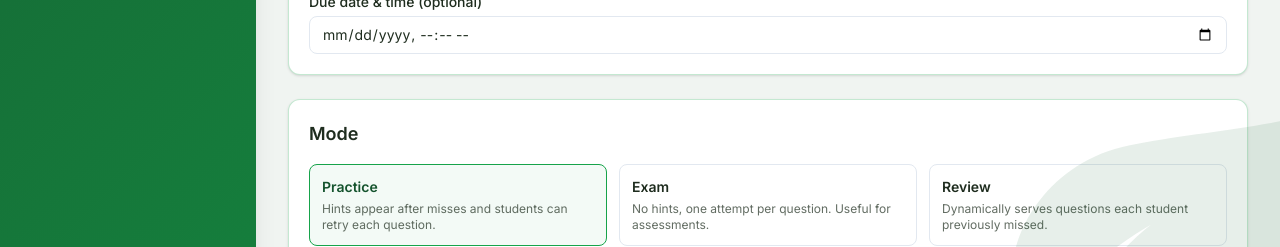
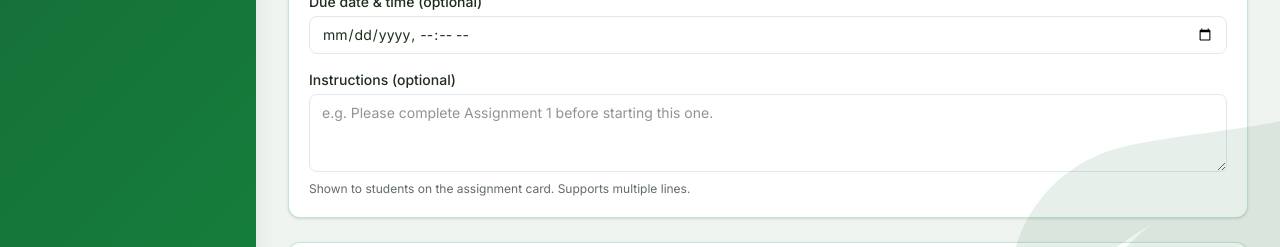
Before and after one commit to miinakoyama/kb-tutor, a Next.js app: page /assignments/manage/new in a window 1280 px wide. Shown: the part 459-706 px from the top of the page. Built offline with nearby package versions, Linux system fonts and the light colour scheme; no server answers; the database is empty.

Commit message:
add instruction field to assignment

```diff
--- a/src/app/api/assignments/manage/[assignmentId]/route.ts
+++ b/src/app/api/assignments/manage/[assignmentId]/route.ts
@@ -35,6 +35,7 @@ async function loadAssignmentForRequester(
         max_questions: number | null;
         review_topics: string[] | null;
         review_standards: string[] | null;
+        instructions: string | null;
       };
     }
   | { error: string; status: number }
@@ -42,7 +43,7 @@ async function loadAssignmentForRequester(
   const { data: assignment, error: assignmentError } = await admin
     .from("assignments")
     .select(
-      "id,title,school_id,due_date,module_ids,topics,target_minutes,created_at,created_by,mode,randomize_order,max_questions,review_topics,review_standards",
+      "id,title,school_id,due_date,module_ids,topics,target_minutes,created_at,created_by,mode,randomize_order,max_questions,review_topics,review_standards,instructions",
     )
     .eq("id", assignmentId)
     .maybeSingle();
@@ -86,6 +87,10 @@ async function loadAssignmentForRequester(
         typeof assignment.max_questions === "number" ? assignment.max_questions : null,
       review_topics: (assignment.review_topics as string[] | null) ?? null,
       review_standards: (assignment.review_standards as string[] | null) ?? null,
+      instructions:
+        typeof assignment.instructions === "string"
+          ? assignment.instructions
+          : null,
     },
   };
 }
@@ -331,6 +336,7 @@ interface PatchBody {
   dueDate?: string | null;
   targetMinutes?: number;
   randomizeOrder?: boolean;
+  instructions?: string | null;
 }
 
 const DISALLOWED_CONTENT_KEYS = [
@@ -410,6 +416,15 @@ export async function PATCH(
     updates.randomize_order = body.randomizeOrder;
   }
 
+  if ("instructions" in body) {
+    if (body.instructions === null || body.instructions === undefined) {
+      updates.instructions = null;
+    } else if (typeof body.instructions === "string") {
+      const trimmed = body.instructions.trim();
+      updates.instructions = trimmed.length > 0 ? trimmed : null;
+    }
+  }
+
   if (Object.keys(updates).length === 0) {
     return NextResponse.json({ ok: true, assignment_id: assignmentId });
   }
--- a/src/app/api/assignments/manage/route.ts
+++ b/src/app/api/assignments/manage/route.ts
@@ -85,7 +85,7 @@ export async function GET(request: NextRequest) {
     admin
       .from("assignments")
       .select(
-        "id,title,school_id,due_date,module_ids,topics,target_minutes,created_at,created_by,mode,randomize_order,max_questions,review_topics,review_standards",
+        "id,title,school_id,due_date,module_ids,topics,target_minutes,created_at,created_by,mode,randomize_order,max_questions,review_topics,review_standards,instructions",
       )
       .in("school_id", schoolIds)
       .order("created_at", { ascending: false }),
@@ -226,6 +226,7 @@ export async function POST(request: Request) {
     targetMinutes?: number;
     mode?: AssignmentMode;
     randomizeOrder?: boolean;
+    instructions?: string | null;
     sourceType?: AssignmentSourceType;
     existingSetId?: string;
     selectedQuestions?: Array<{ setId: string; questionIds: string[] }>;
@@ -247,6 +248,12 @@ export async function POST(request: Request) {
       : 20;
   const mode = sanitizeMode(body.mode);
   const randomizeOrder = body.randomizeOrder !== false;
+  // Store trimmed instructions, and null-out when the string is empty so
+  // the column stays NULL instead of an empty string (simpler "has
+  // instructions?" checks downstream).
+  const rawInstructions =
+    typeof body.instructions === "string" ? body.instructions.trim() : "";
+  const instructions = rawInstructions.length > 0 ? rawInstructions : null;
 
   if (!title || !schoolId) {
     return NextResponse.json({ error: "Missing required fields" }, { status: 400 });
@@ -334,6 +341,7 @@ export async function POST(request: Request) {
     max_questions: maxQuestions,
     review_topics: mode === "review" ? reviewTopics : null,
     review_standards: mode === "review" ? reviewStandards : null,
+    instructions,
   });
   if (assignmentError) {
     return NextResponse.json({ error: assignmentError.message }, { status: 400 });
--- a/src/app/assignments/manage/[assignmentId]/page.tsx
+++ b/src/app/assignments/manage/[assignmentId]/page.tsx
@@ -42,6 +42,7 @@ interface AssignmentDetail {
   max_questions: number | null;
   review_topics: string[] | null;
   review_standards: string[] | null;
+  instructions: string | null;
 }
 
 interface SnapshotEntry {
@@ -179,6 +180,9 @@ function AssignmentDetailContent({
   const [randomizeOrder, setRandomizeOrder] = useState(
     assignment.randomize_order !== false,
   );
+  const [instructions, setInstructions] = useState(
+    assignment.instructions ?? "",
+  );
   const [metaSaving, setMetaSaving] = useState(false);
   const [metaError, setMetaError] = useState<string | null>(null);
 
@@ -190,19 +194,22 @@ function AssignmentDetailContent({
     const storedIso = assignment.due_date
       ? new Date(assignment.due_date).toISOString()
       : null;
+    const storedInstructions = assignment.instructions ?? "";
     return (
       title.trim() !== assignment.title ||
       formIso !== storedIso ||
       Number(targetMinutes) !== assignment.target_minutes ||
-      randomizeOrder !== (assignment.randomize_order !== false)
+      randomizeOrder !== (assignment.randomize_order !== false) ||
+      instructions !== storedInstructions
     );
-  }, [title, dueDate, targetMinutes, randomizeOrder, assignment]);
+  }, [title, dueDate, targetMinutes, randomizeOrder, instructions, assignment]);
 
   const saveMeta = async () => {
     setMetaSaving(true);
     setMetaError(null);
     setMessage(null);
     try {
+      const trimmedInstructions = instructions.trim();
       const response = await fetch(`/api/assignments/manage/${assignmentId}`, {
         method: "PATCH",
         headers: { "Content-Type": "application/json" },
@@ -211,6 +218,8 @@ function AssignmentDetailContent({
           dueDate: dateTimeLocalValueToIso(dueDate),
           targetMinutes,
           randomizeOrder,
+          instructions:
+            trimmedInstructions.length > 0 ? trimmedInstructions : null,
         }),
       });
       const payload = (await response.json()) as { error?: string };
@@ -386,6 +395,22 @@ function AssignmentDetailContent({
               <span className="text-xs text-slate-gray/70">
                 Each student sees questions in a different deterministic order.
               </span>
+            </span>
+          </label>
+
+          <label className="block text-sm text-slate-gray md:col-span-2">
+            <span className="block mb-1 font-medium">
+              Instructions (optional)
+            </span>
+            <textarea
+              value={instructions}
+              onChange={(event) => setInstructions(event.target.value)}
+              rows={3}
+              placeholder="e.g. Please complete Assignment 1 before starting this one."
+              className="w-full rounded-md border border-slate-300 bg-white px-3 py-2 text-sm resize-y"
+            />
+            <span className="block mt-1 text-xs text-slate-gray/70">
+              Shown to students on the assignment card.
             </span>
           </label>
         </div>
--- a/src/app/assignments/manage/new/page.tsx
+++ b/src/app/assignments/manage/new/page.tsx
@@ -62,6 +62,7 @@ function CreateAssignmentContent() {
   const [selectedSchoolId, setSelectedSchoolId] = useState("");
   const [dueDate, setDueDate] = useState("");
   const [targetMinutes, setTargetMinutes] = useState("20");
+  const [instructions, setInstructions] = useState("");
   const [mode, setMode] = useState<AssignmentMode>("practice");
   const [randomizeOrder, setRandomizeOrder] = useState(true);
   const [sourceType, setSourceType] = useState<QuestionSourceType>("existing_set");
@@ -171,6 +172,7 @@ function CreateAssignmentContent() {
         return;
       }
 
+      const trimmedInstructions = instructions.trim();
       const body: Record<string, unknown> = {
         title: cleanTitle,
         schoolId: selectedSchoolId,
@@ -178,6 +180,8 @@ function CreateAssignmentContent() {
         targetMinutes: targetMinutesValue,
         mode,
         randomizeOrder,
+        instructions:
+          trimmedInstructions.length > 0 ? trimmedInstructions : null,
       };
 
       if (mode === "review") {
@@ -251,6 +255,7 @@ function CreateAssignmentContent() {
       selectedSchoolId,
       dueDate,
       targetMinutes,
+      instructions,
       mode,
       randomizeOrder,
       reviewScope,
@@ -348,6 +353,22 @@ function CreateAssignmentContent() {
                 onChange={(event) => setDueDate(event.target.value)}
                 className="w-full rounded-lg border border-slate-200 px-3 py-2 focus:ring-2 focus:ring-[#16a34a]/20 focus:border-[#16a34a] outline-none"
               />
+            </label>
+            <label className="block text-sm text-slate-gray md:col-span-2">
+              <span className="block mb-1 font-medium">
+                Instructions (optional)
+              </span>
+              <textarea
+                value={instructions}
+                onChange={(event) => setInstructions(event.target.value)}
+                rows={3}
+                placeholder="e.g. Please complete Assignment 1 before starting this one."
+                className="w-full rounded-lg border border-slate-200 px-3 py-2 focus:ring-2 focus:ring-[#16a34a]/20 focus:border-[#16a34a] outline-none resize-y"
+              />
+              <span className="block mt-1 text-xs text-slate-gray/70">
+                Shown to students on the assignment card. Supports multiple
+                lines.
+              </span>
             </label>
           </div>
         </section>
--- a/src/app/assignments/manage/page.tsx
+++ b/src/app/assignments/manage/page.tsx
@@ -235,11 +235,6 @@ function AssignmentManagementContent() {
                         {describeAssignment(assignment).map((part, index) => (
                           <span key={index}>{part}</span>
                         ))}
-                        {assignment.topics.length > 0 && (
-                          <span className="truncate max-w-[240px]">
-                            {assignment.topics.join(", ")}
-                          </span>
-                        )}
                         {assignment.due_date && (
                           <span className="inline-flex items-center gap-1">
                             <CalendarDays className="w-3.5 h-3.5" />
--- a/src/components/assignments/StudentAssignmentsList.tsx
+++ b/src/components/assignments/StudentAssignmentsList.tsx
@@ -8,6 +8,7 @@ import {
   Play,
   RotateCcw,
   Clock,
+  Info,
 } from "lucide-react";
 import type {
   StudentAssignmentListItem,
@@ -211,12 +212,19 @@ function AssignmentCard({
           <h2 className="text-lg font-semibold text-slate-gray">
             {assignment.title}
           </h2>
-          <p className="text-sm text-slate-gray/70 mt-1">
-            Topics: {assignment.topics.slice(0, 3).join(", ")}
-            {assignment.topics.length > 3
-              ? ` +${assignment.topics.length - 3} more`
-              : ""}
-          </p>
+          {assignment.instructions && (
+            <div className="mt-3 rounded-lg border border-amber-200 bg-amber-50 px-3 py-2.5 flex items-start gap-2">
+              <Info className="w-4 h-4 text-amber-600 mt-0.5 flex-shrink-0" />
+              <div className="min-w-0 flex-1">
+                <p className="text-[11px] font-semibold uppercase tracking-wide text-amber-800 mb-0.5">
+                  Instructions
+                </p>
+                <p className="text-sm text-amber-900 whitespace-pre-wrap leading-relaxed">
+                  {assignment.instructions}
+                </p>
+              </div>
+            </div>
+          )}
 
           <ProgressRow assignment={assignment} />
 
--- a/src/lib/student-assignments.ts
+++ b/src/lib/student-assignments.ts
@@ -23,6 +23,7 @@ export type StudentAssignmentListItem = {
   mode: AssignmentMode;
   randomize_order: boolean;
   max_questions: number | null;
+  instructions: string | null;
   status: StudentAssignmentStatus;
   last_completed_at: string | null;
   progress: StudentAssignmentProgress;
@@ -59,6 +60,10 @@ function toAssignmentBase(row: Record<string, unknown>): AssignmentBaseFields {
     randomize_order: row.randomize_order !== false,
     max_questions:
       typeof row.max_questions === "number" ? row.max_questions : null,
+    instructions:
+      typeof row.instructions === "string" && row.instructions.length > 0
+        ? row.instructions
+        : null,
   };
 }
 
@@ -104,7 +109,7 @@ async function fetchAssignmentList(
   const { data: assignmentRows, error: assignmentsError } = await admin
     .from("assignments")
     .select(
-      "id,title,due_date,module_ids,topics,target_minutes,mode,randomize_order,max_questions,created_at",
+      "id,title,due_date,module_ids,topics,target_minutes,mode,randomize_order,max_questions,instructions,created_at",
     )
     .in("school_id", schoolIds)
     .order("created_at", { ascending: false });
```
Also changed, not shown: 1 other file (tests, documents, lock files or other folders).
